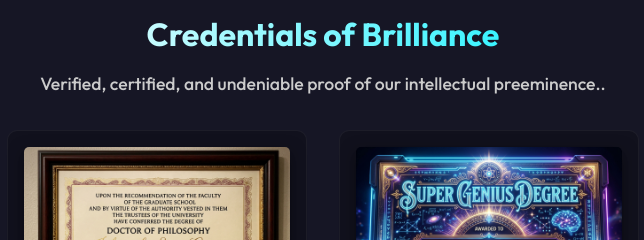
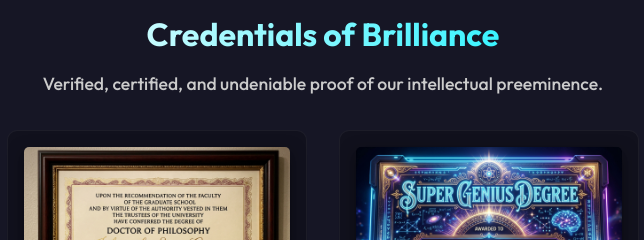
Before and after one commit to julianthesupergenius/julianthesupergenius, a plain HTML site: page about.html in a window 1280 px wide. Shown: the part 856-1096 px from the top of the page, 317-961 px from the left. Drawn offline with Linux system fonts and the light colour scheme.

Commit message:
Fix typo in credentials description paragraph

```diff
--- a/about.html
+++ b/about.html
@@ -35,7 +35,7 @@
                 <hr class="divider">
 
                 <h3>Credentials of Brilliance</h3>
-                <p>Verified, certified, and undeniable proof of our intellectual preeminence..</p>
+                <p>Verified, certified, and undeniable proof of our intellectual preeminence.</p>
 
                 <div class="credentials-gallery">
                     <div class="credential-item">
```
